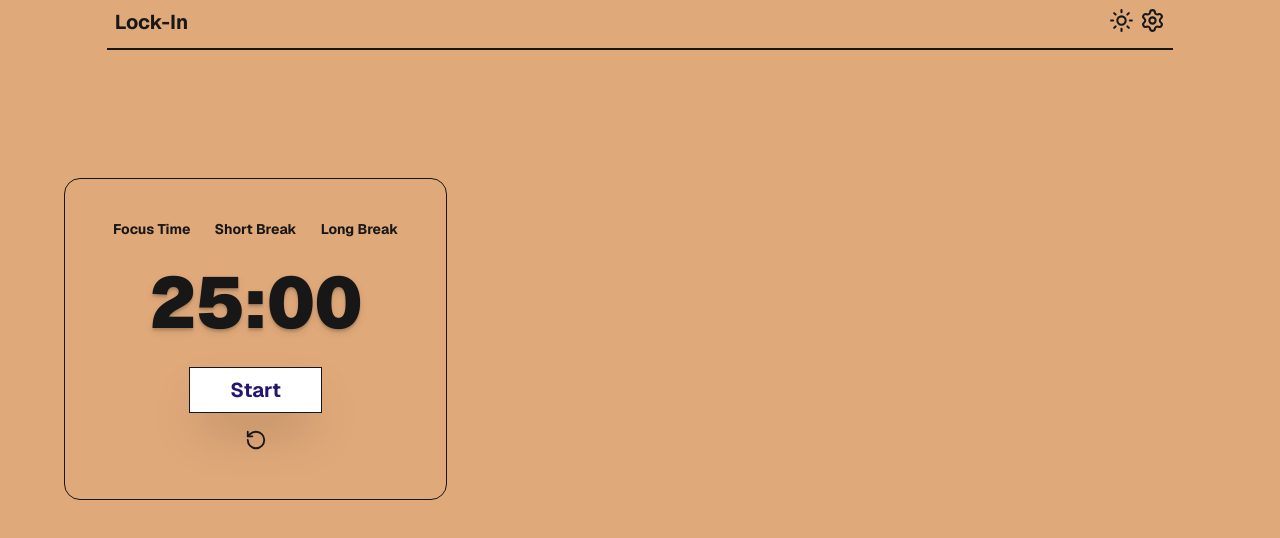
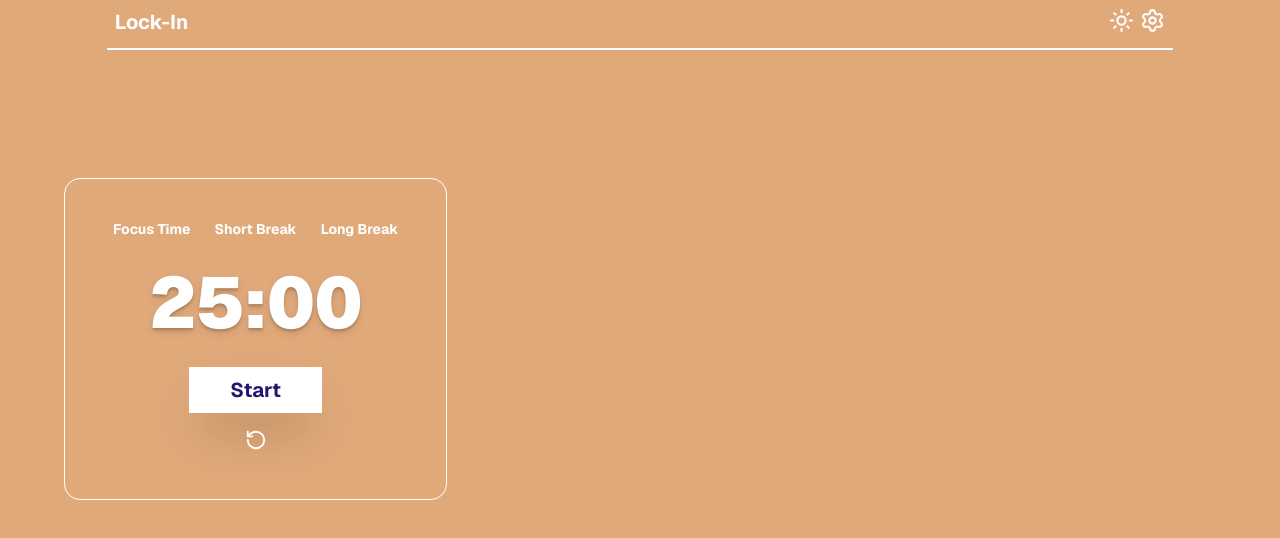
Before and after one commit to jvazquez30/pomodoro-timer, a Next.js app: page / in a window 1280 px wide. Shown: the top 538 px of the page. Built offline with nearby package versions, Linux system fonts and the light colour scheme.

Commit message:
added bg transition

```diff
--- a/src/app/components/Header.tsx
+++ b/src/app/components/Header.tsx
@@ -19,7 +19,10 @@ export default function Header() {
       <ul className='flex justify-between gap-1.5'>
          <li className=''>
         <button type='button' onClick={handleToggleTheme}>
-          {theme === 'light' ? <Sun size={25}></Sun> : <MoonStar size={25}></MoonStar>}
+          {theme === 'light' ?
+          <Sun size={25} className='animate-icon-in'></Sun>
+          :
+          <MoonStar size={25} className='animate-icon-in'></MoonStar>}
           </button>
          </li>
 
--- a/src/app/globals.css
+++ b/src/app/globals.css
@@ -1,8 +1,8 @@
 @import "tailwindcss";
 
 :root {
-  --background: #ffffff;
-  --foreground: #171717;
+  --background: #E0A97A;
+  --foreground: #ffffff;
 }
 
 @theme inline {
@@ -14,9 +14,8 @@
 
 @custom-variant dark (&:where(.dark, .dark *));
 
-
   :root.dark {
-    --background: #837E7C;
+    --background: #241571;
     --foreground: #ededed;
   }
 
@@ -25,4 +24,20 @@ body {
   background: var(--background);
   color: var(--foreground);
   font-family: Arial, Helvetica, sans-serif;
+  transition: background-color 0.4s ease-in-out, color 0.4s ease;
 }
+
+@theme {
+  --animate-icon-in: icon-in 0.5s ease-out;
+}
+
+@keyframes icon-in {
+  from {
+    transform: rotate(-90deg) scale(0.5);
+    opacity: 0;
+  }
+  to {
+    transform: rotate(0deg) scale(0.5);
+    opacity: 1;
+  }
+}
--- a/src/app/page.tsx
+++ b/src/app/page.tsx
@@ -3,11 +3,11 @@ import Header from "./components/Header";
 
 export default function Home() {
   return (
-    <div className="flex flex-col flex-1 items-center justify-center bg-[#E0A97A] font-sans dark:bg-[#241571]">
+    <div className="flex flex-col flex-1 items-center justify-center font-sans bg-pan-top">
       <Header />
 
       <main className="flex flex-1 w-full flex-col items-center
-      justify-between py-32 px-16 bg-[#E0A97A] dark:bg-[#241571]
+      justify-between py-32 px-16
        sm:items-start">
         <PomodoroTimer />
       </main>
```
